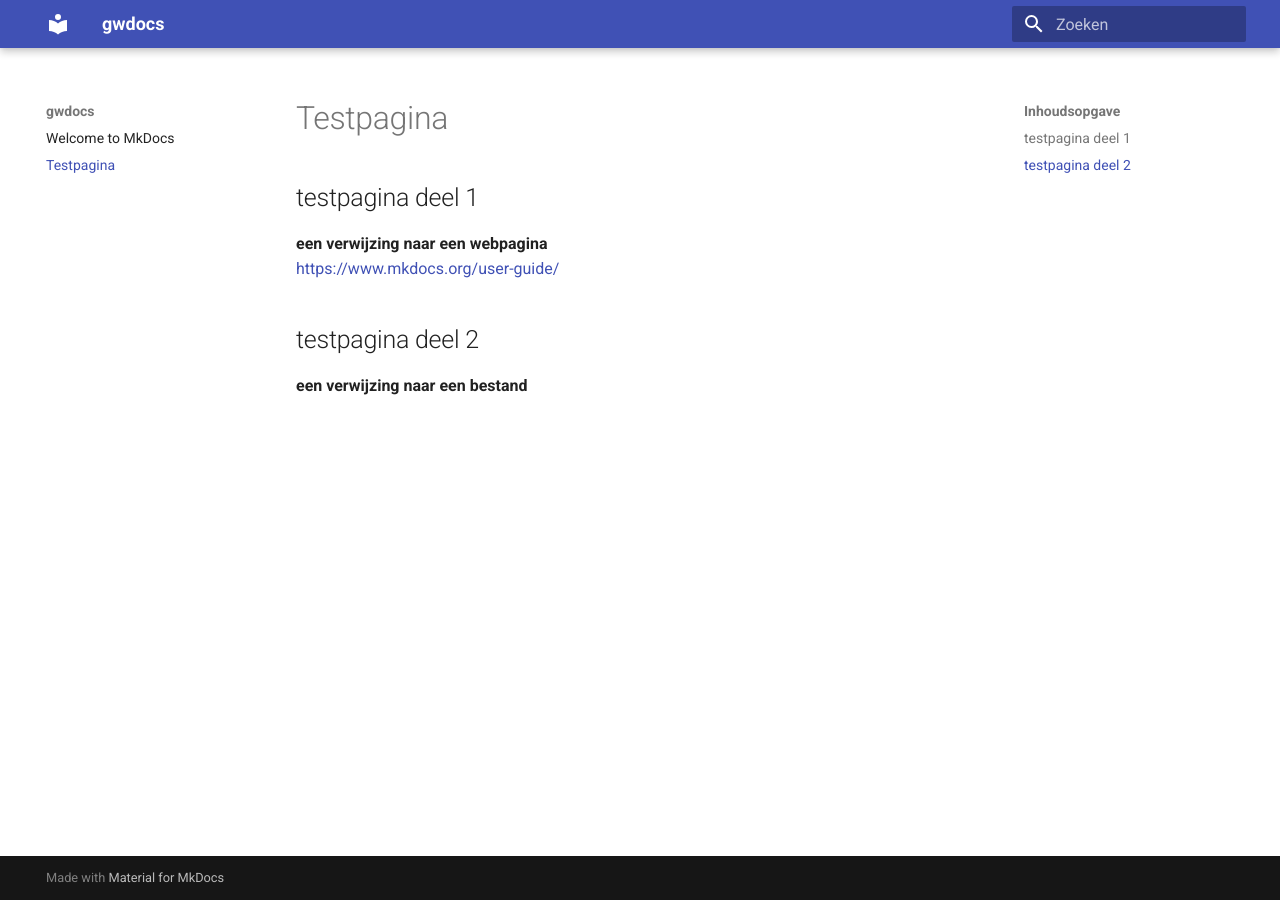
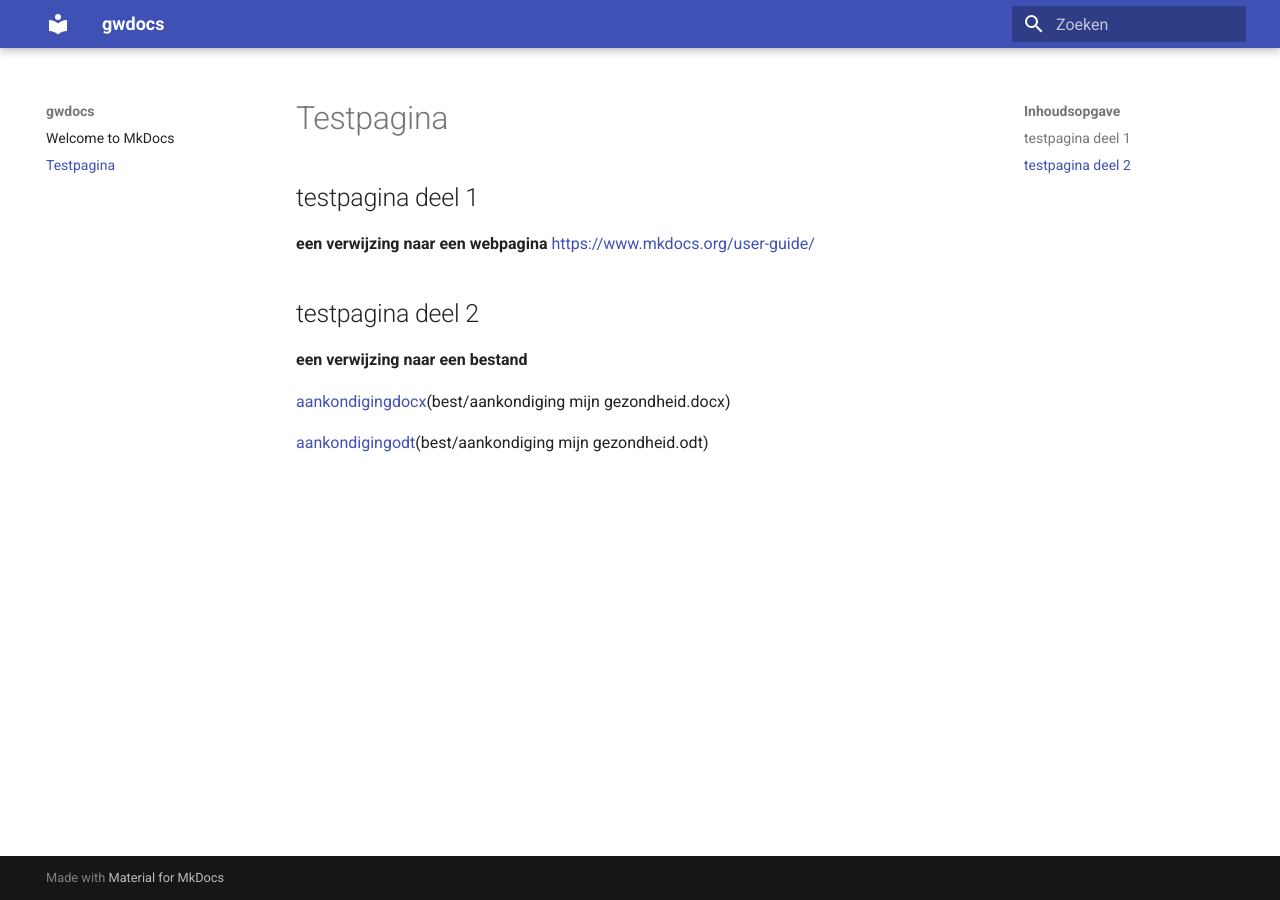
Before and after one commit to groenwaasmunster/gwdocs, an MkDocs documentation site: the page built from docs/testpagina.md, in a window 1280 px wide. Built offline with MkDocs 1.6.1 and Material for MkDocs 9.7.7, drawn with Linux system fonts in a browser that asks for light colours.

Commit message:
aanpassing link naar bestanden in /best/

```diff
--- a/docs/testpagina.md
+++ b/docs/testpagina.md
@@ -1,5 +1,12 @@
 ## testpagina deel 1
+
 **een verwijzing naar een webpagina**
-<https://www.mkdocs.org/user-guide/>
+[https://www.mkdocs.org/user-guide/](https://www.mkdocs.org/user-guide/)
+
 ## testpagina deel 2
+
 **een verwijzing naar een bestand**
+
+[aankondigingdocx]()(best/aankondiging mijn gezondheid.docx)
+
+[aankondigingodt]()(best/aankondiging mijn gezondheid.odt)
```
